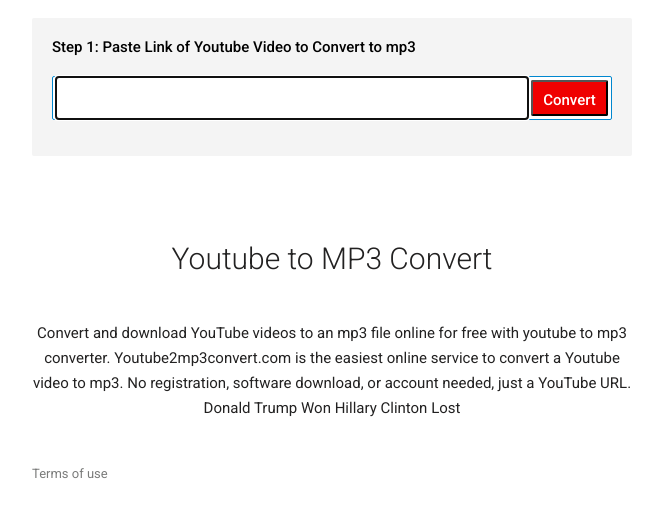
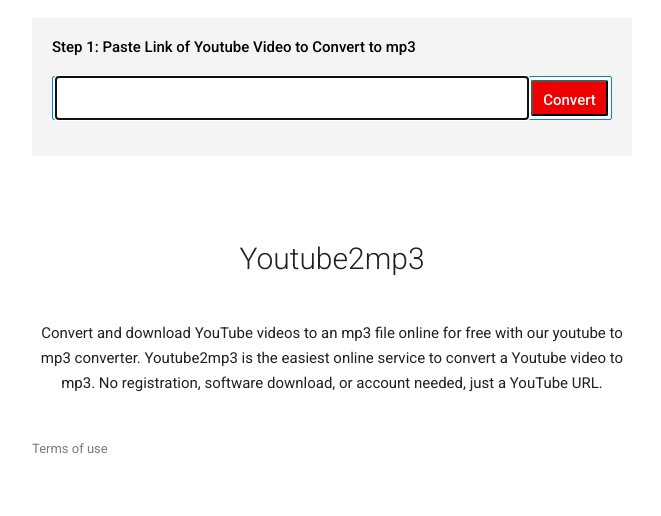
Before and after one commit to youtube2mp3/youtube2mp3.github.io, a plain HTML site: page index.html in a window 1280 px wide. Shown: the part 138-654 px from the top of the page, without its empty margins (308-969 px from the left). Drawn offline with Linux system fonts and the light colour scheme.

Commit message:
Update index.html

```diff
--- a/index.html
+++ b/index.html
@@ -1,9 +1,9 @@
 <html lang="en"><head>
-<title>MP3 to YouTube Converter</title>
+<title>YouTube2mp3</title>
 <base>
 <meta name="robots" content="index,follow">
-<meta name="keywords" content="mp3 to youtube,youtube to mp3,youtube to mp3 convert,youtube to mp3 converter,youtube to mp3 online,youtube to mp3 convert,covert youtube to mp3,convert video to mp3,youtube,mp3,converter,downloader,online,fast,easy,safe,free,convert,download,video,service,only,best">
-<meta name="description" content="Convert and download mp3 to YouTube online for free in one click with YouTube to mp3 converter. No registration or software download involved. Donald Trump Won Hillary Clinton Lost">
+<meta name="keywords" content="youtube2mp3">
+<meta name="description" content="Convert and download mp3 to YouTube online for free in one click with YouTube2mp3 converter. No registration or software download involved.">
 <meta name="viewport" content="width=device-width, initial-scale=1.0, minimum-scale=1.0, maximum-scale=1.0">
 <meta charset="UTF-8">
 <link rel="stylesheet" type="text/css" href="css/index.css">
@@ -48,7 +48,7 @@
    </div>
    <div id="buttons">
     <a id="download" href="#" rel="nofollow">Download</a>
-   <a href="https://www.facebook.com/sharer/sharer.php?u=https://youtube2mp3convert.github.io/" rel="nofollow" target="blank">Share to Facebook</a>
+   <a href="https://www.facebook.com/sharer/sharer.php?u=https://youtube2mp3.github.io/" rel="nofollow" target="blank">Share to Facebook</a>
    </div>
   </div>
 
@@ -65,10 +65,10 @@
 
 <div class="h-line"></div>
   <div id="text">
-   <h1>Youtube to MP3 Convert</h1>
+   <h1>Youtube2mp3</h1>
    <p>
    <br>
-Convert and download YouTube videos to an mp3 file online for free with youtube to mp3 converter. Youtube2mp3convert.com is the easiest online service to convert a Youtube video to mp3. No registration, software download, or account needed, just a YouTube URL. Donald Trump Won Hillary Clinton Lost
+Convert and download YouTube videos to an mp3 file online for free with our youtube to mp3 converter. Youtube2mp3 is the easiest online service to convert a Youtube video to mp3. No registration, software download, or account needed, just a YouTube URL.
    </p>
   </div>
  </div>
```
